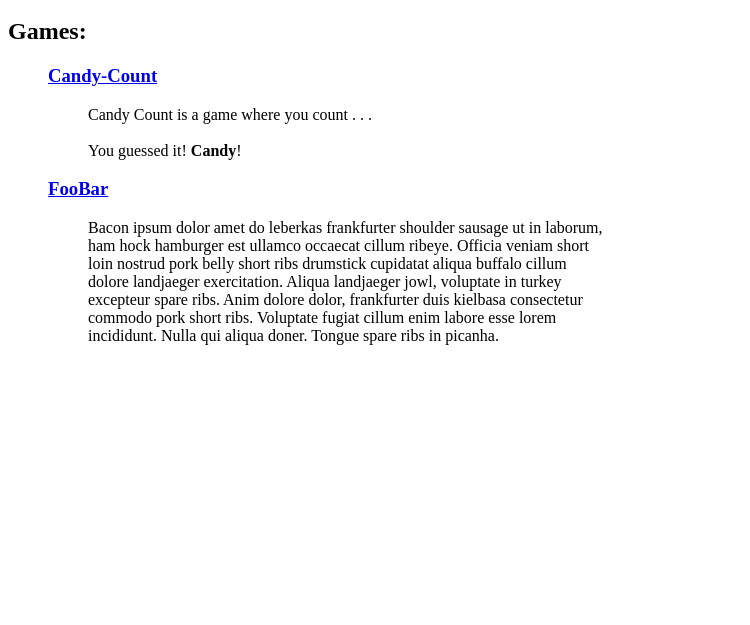
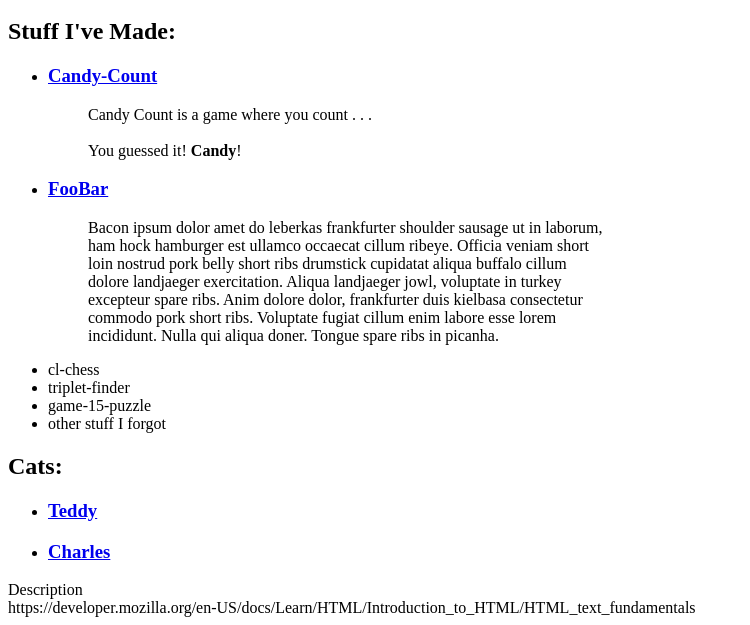
Before and after one commit to mersenne-twister/mersenne-twister.github.io, a plain HTML site: page index.html in a window 1280 px wide. Shown: the part 184-809 px from the top of the page, without its empty margins (0-750 px from the left). Drawn offline with Linux system fonts and the light colour scheme.

Commit message:
add basic layout

```diff
--- a/index.html
+++ b/index.html
@@ -10,25 +10,29 @@
 
     <body>
         <h1>Welcome to mersenne-twister.github.io!</h1>
+
         <p>
             <em>Gaze into the eternal eyes of the void</em><sup>[citation needed]</sup><br>
             <img src="/cat1.png" />
         </p>
         <h1>Hope you enjoy!</h1>
 
-        <h2>Games:</h2>
+        <h2>Stuff I've Made:</h2>
         <ul>
-            <h3>
-                <a href="/candy-count.html">Candy-Count</a>
-            </h3>
+            <li>
+                <h3>
+                    <a href="candy-count.html">Candy-Count</a>
+                </h3>
                 <ul><p>
                     Candy Count is a game where you count . . .<br><br>
                     You guessed it! <strong>Candy</strong>!
                 </p></ul>
+            </li>
 
-            <h3>
-                <a href="/foobar.html">FooBar</a>
-            </h3>
+            <li>
+                <h3>
+                    <a href="foobar.html">FooBar</a>
+                </h3>
                 <ul><p>
                     Bacon ipsum dolor amet do leberkas frankfurter shoulder sausage ut in laborum,<br>
                     ham hock hamburger est ullamco occaecat cillum ribeye. Officia veniam short<br>
@@ -38,15 +42,40 @@
                     commodo pork short ribs. Voluptate fugiat cillum enim labore esse lorem<br>
                     incididunt. Nulla qui aliqua doner. Tongue spare ribs in picanha.
                 </p></ul>
+            </li>
+            <li>
+                cl-chess
+            </li>
+            <li>
+                triplet-finder
+            </li>
+            <li>
+                game-15-puzzle
+            </li>
+            <li>
+                other stuff I forgot
+            </li>
         </ul>
 
-        <p>
+        <h2>Cats:</h2>
+        <ul>
+            <li>
+                <h3><a href="teddy.html">Teddy</a></h3>
+            </li>
+            <li>
+                <h3><a href="charles.html">Charles</a></h3>
+            </li>
+        </ul>
+
+        <!--<p>
             <marquee direction="down">
                 <marquee>
-                    <img src="/download-button.png" alt="download!"/>
+                    <img src="/images/download-button.png" alt="download!"/>
                 </marquee>
             </marquee>
-        </p>
+        </p>-->
+        Description<br>
+        https://developer.mozilla.org/en-US/docs/Learn/HTML/Introduction_to_HTML/HTML_text_fundamentals
     </body>
 
 </html>
```
Also changed, not shown: charles.html (added), images/download-button.png (renamed from download-button.png), teddy.html (added).
